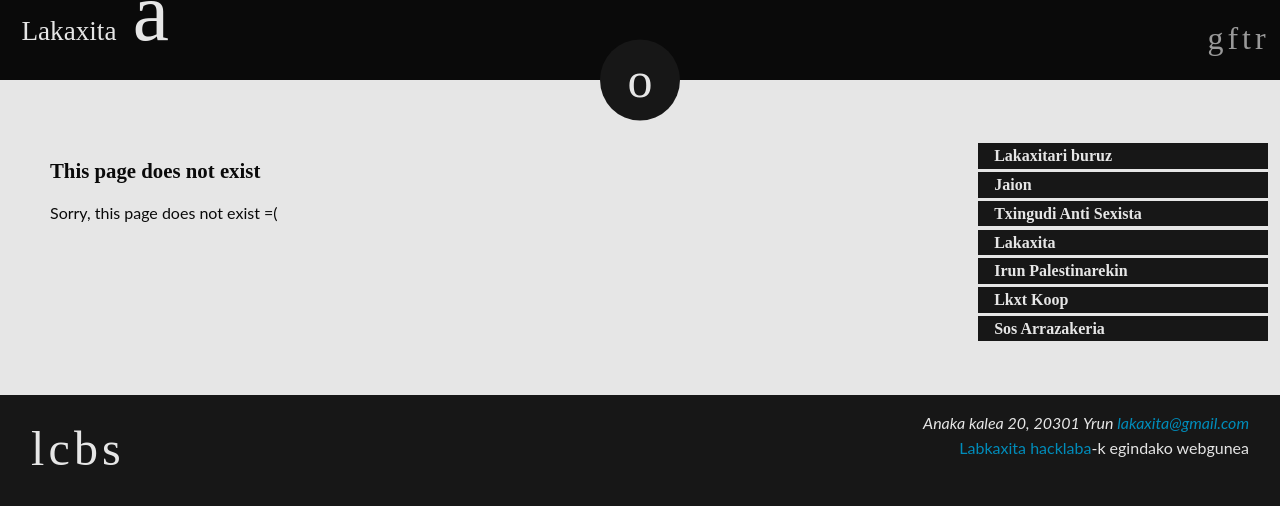
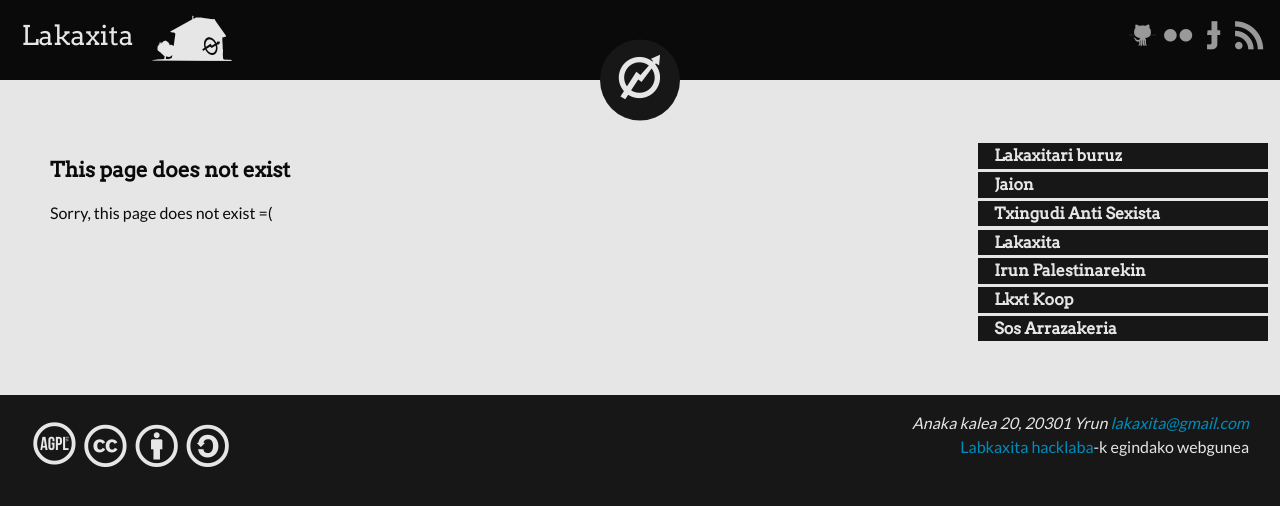
Before and after one commit to lakaxita/lakaxita.github.io, a Jekyll site: the page built from 404.html, in a window 1280 px wide. Shown: the top 506 px of the page. Built offline with Jekyll 4.4.1, drawn with Linux system fonts in a browser that asks for light colours; some web fonts are replaced.

Commit message:
Forgot to update font's URL as well

```diff
--- a/_sass/fonts.sass
+++ b/_sass/fonts.sass
@@ -7,7 +7,7 @@
         font-style: $font-style
         font-stretch: $font-stretch
 
-+declare-font-face('Arvo', '/fonts/arvo/arvo-regular-webfont')
-+declare-font-face('Lato', '/fonts/lato/lato-reg-webfont')
-+declare-font-face('Lekton', '/fonts/lekton/lekton-regular-webfont')
-+declare-font-face('Lakaxita', '/fonts/lakaxita/lakaxita-webfont')
++declare-font-face('Arvo', '/assets/fonts/arvo/arvo-regular-webfont')
++declare-font-face('Lato', '/assets/fonts/lato/lato-reg-webfont')
++declare-font-face('Lekton', '/assets/fonts/lekton/lekton-regular-webfont')
++declare-font-face('Lakaxita', '/assets/fonts/lakaxita/lakaxita-webfont')
```
